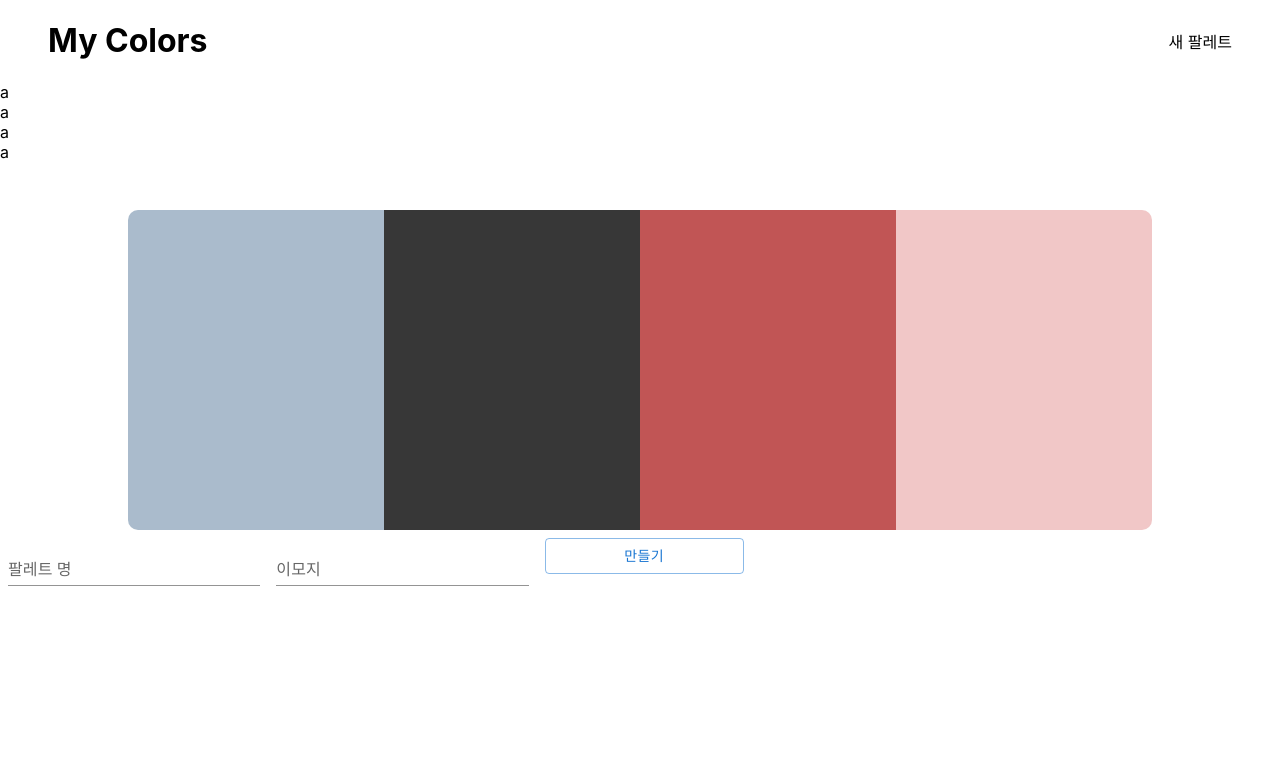
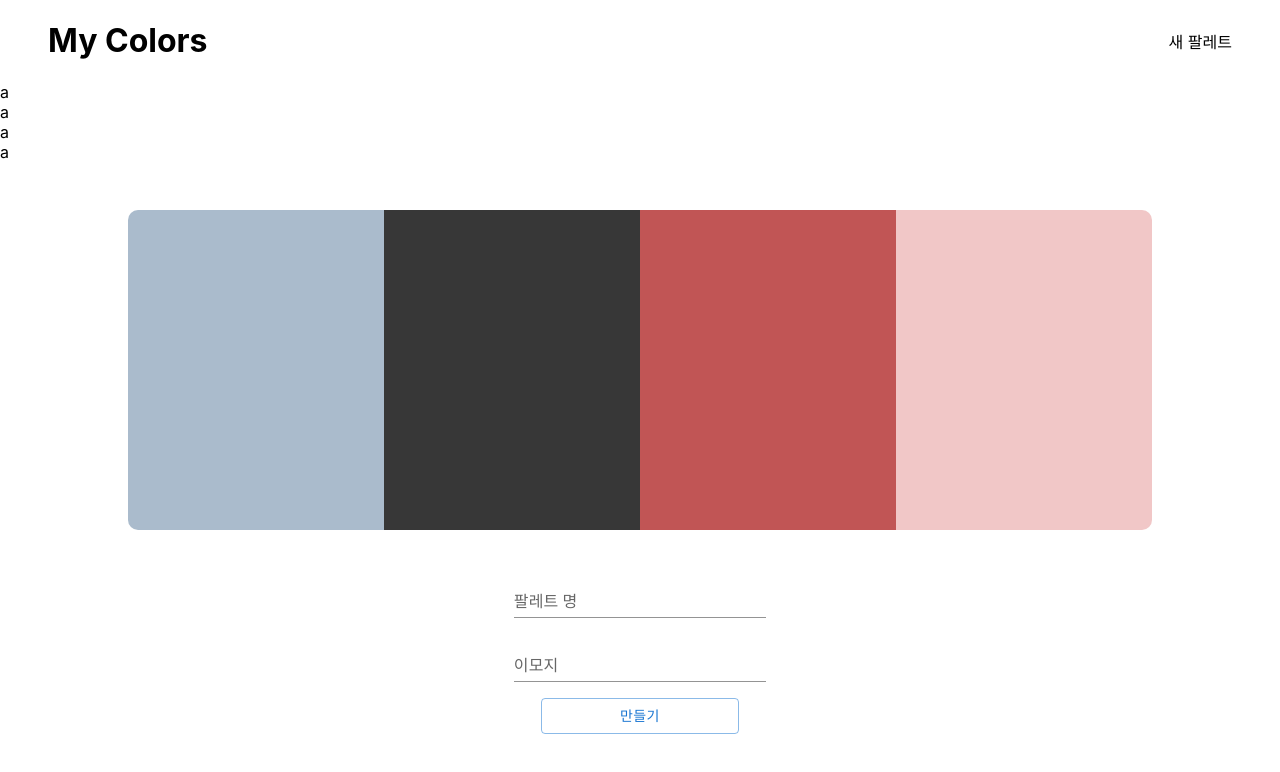
Before and after one commit to OpenYong/My-Color-Picker, a React (Create React App) app: page /palette/new in a window 1280 px wide. Shown: the top 772 px of the page. Built offline with nearby package versions, Linux system fonts and the light colour scheme.

Commit message:
update NewPaletteForm styles

```diff
--- a/src/components/Palette/DraggableColorLists.js
+++ b/src/components/Palette/DraggableColorLists.js
@@ -40,6 +40,10 @@ const DraggableColorLists = (props) => {
   };
 
   const addColorClickHandler = (dataIndex) => {
+    if (colors.length === 10) {
+      alert("최대 10개 까지 추가할 수 있습니다.");
+      return;
+    }
     let targetScaleColor;
     if (colors[dataIndex + 1] === undefined) {
       targetScaleColor = "#000000";
--- a/src/components/Palette/NewPaletteForm.js
+++ b/src/components/Palette/NewPaletteForm.js
@@ -31,6 +31,7 @@ const NewPaletteForm = (props) => {
   ]);
   const [isPickerOpen, setIsPickerOpen] = useState(false);
   const [isFocused, setIsFocused] = useState(false);
+  const [enteredEmoji, setEnteredEmoji] = useState("");
   const colorsCtx = useContext(ColorsContext);
 
   const paletteNameInput = useRef();
@@ -87,6 +88,7 @@ const NewPaletteForm = (props) => {
         noValidate
         autoComplete="off"
         onSubmit={(e) => savePaletteHandler(e)}
+        className={styles["color-form"]}
       >
         <TextField
           id="standard-basic"
@@ -100,13 +102,19 @@ const NewPaletteForm = (props) => {
           variant="standard"
           inputRef={paletteEmojiInput}
           onFocus={focusHandler}
+          value={enteredEmoji}
         />
-
-        {isFocused && <EmojiPicker />}
-
         <Button variant="outlined" type="submit">
           만들기
         </Button>
+
+        {isFocused && (
+          <EmojiPicker
+            onEmojiSelect={(e) => {
+              setEnteredEmoji(e.native);
+            }}
+          />
+        )}
       </Box>
     </div>
   );
--- a/src/components/Palette/NewPaletteForm.module.css
+++ b/src/components/Palette/NewPaletteForm.module.css
@@ -3,3 +3,11 @@
   height: 100vh;
   padding-top: 3rem;
 }
+
+.color-form {
+  display: flex;
+  flex-direction: column;
+  align-items: center;
+  margin: 2rem auto;
+  width: 350px;
+}
```
